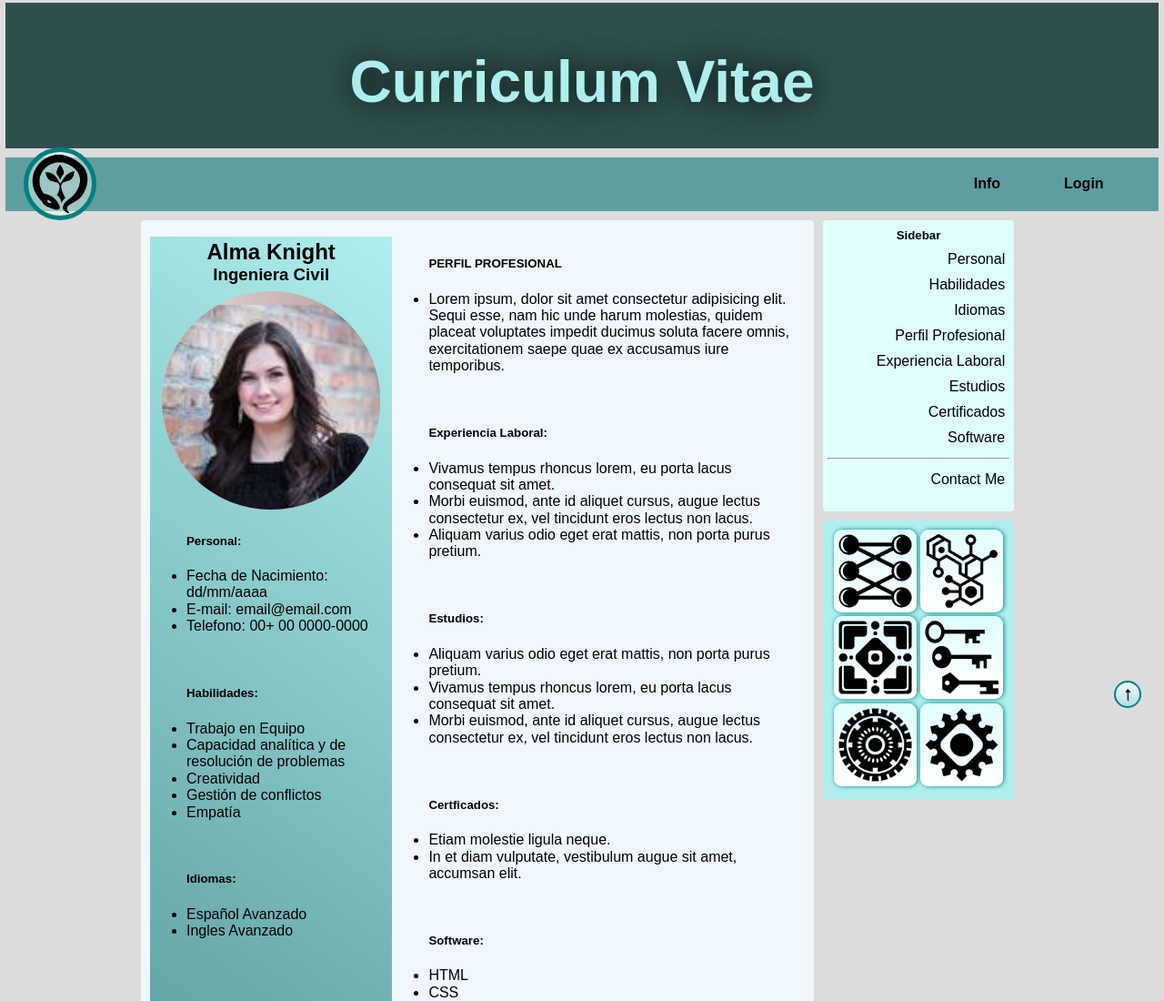
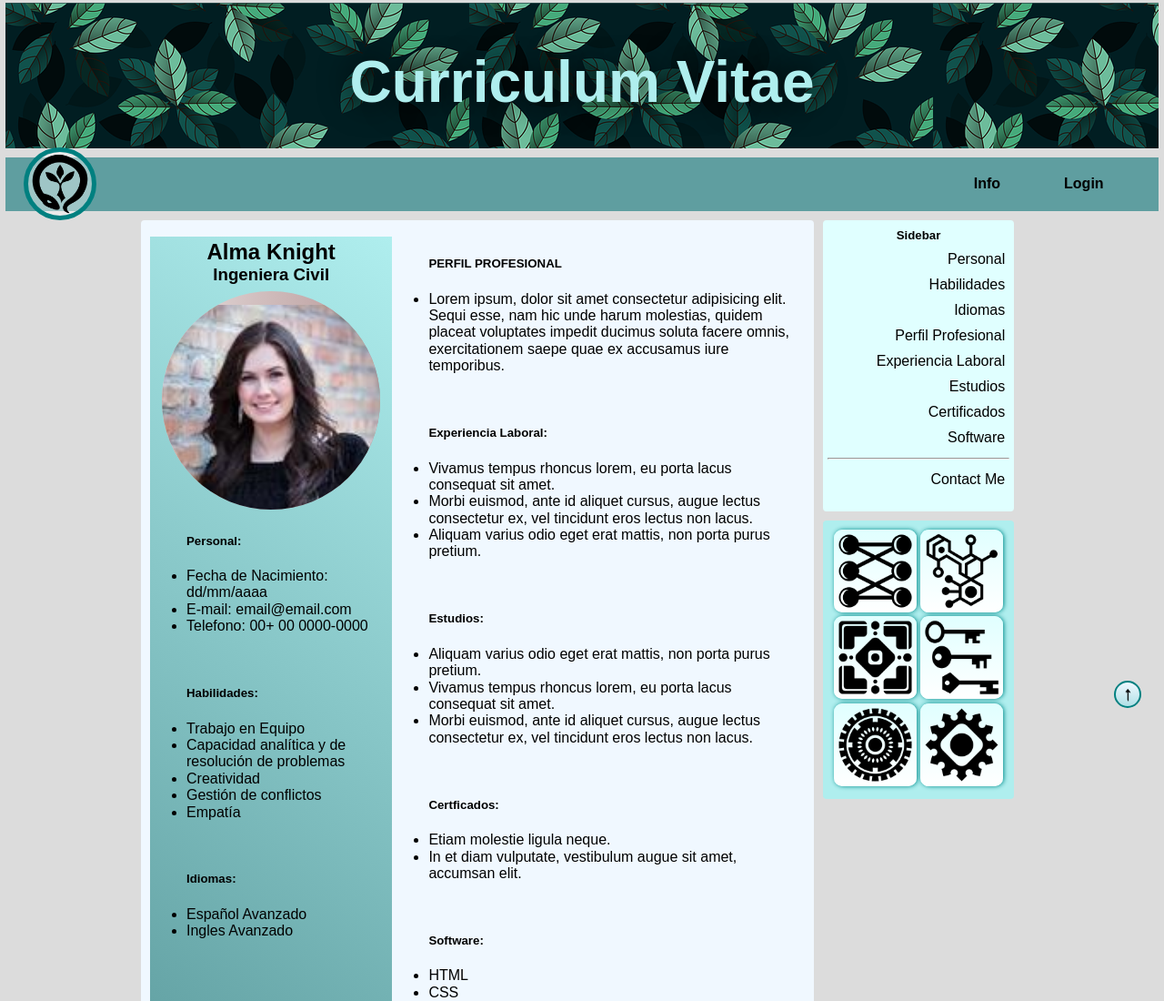
Before and after one commit to RougeMoon814/tp-cv, a plain HTML site: page index.html in a window 1280 px wide. Shown: the top 1100 px of the page at 91% size. Drawn offline with nearby package versions, Linux system fonts and the light colour scheme.

Commit message:
Update estilos-cv.css
Img path updated

```diff
--- a/estilos/estilos-cv.css
+++ b/estilos/estilos-cv.css
@@ -50,7 +50,7 @@ a:hover:not([disabled]), link:hover:not([disabled]) {
 /* Style the header */
 .header {
     grid-area: header;
-    background: url('img/leaves.png') var(--light-theme-dark-3);
+    background: url('../img/leaves.png') var(--light-theme-dark-3);
     padding: .5rem;
     text-align: center;
     font-size: 2rem;
```
